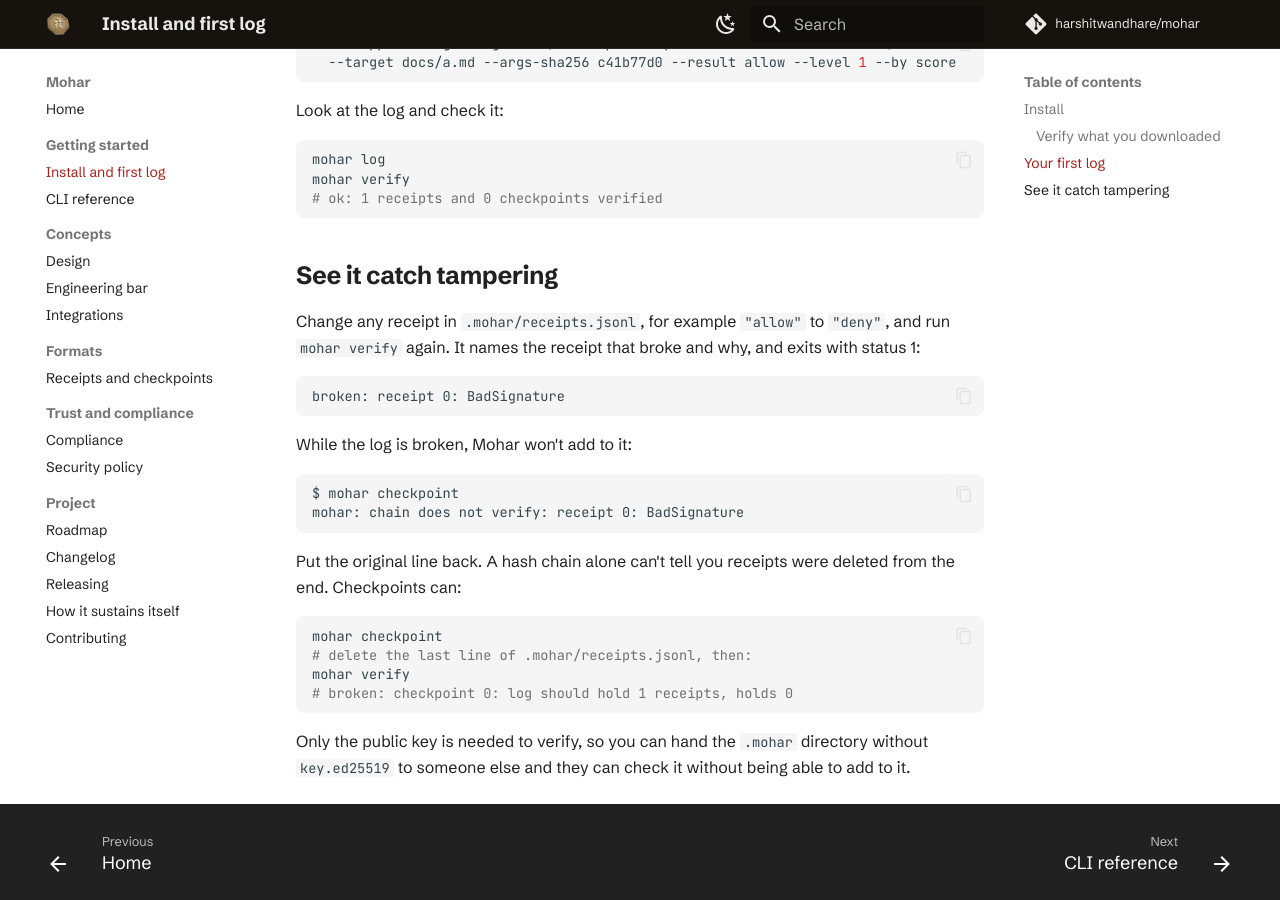
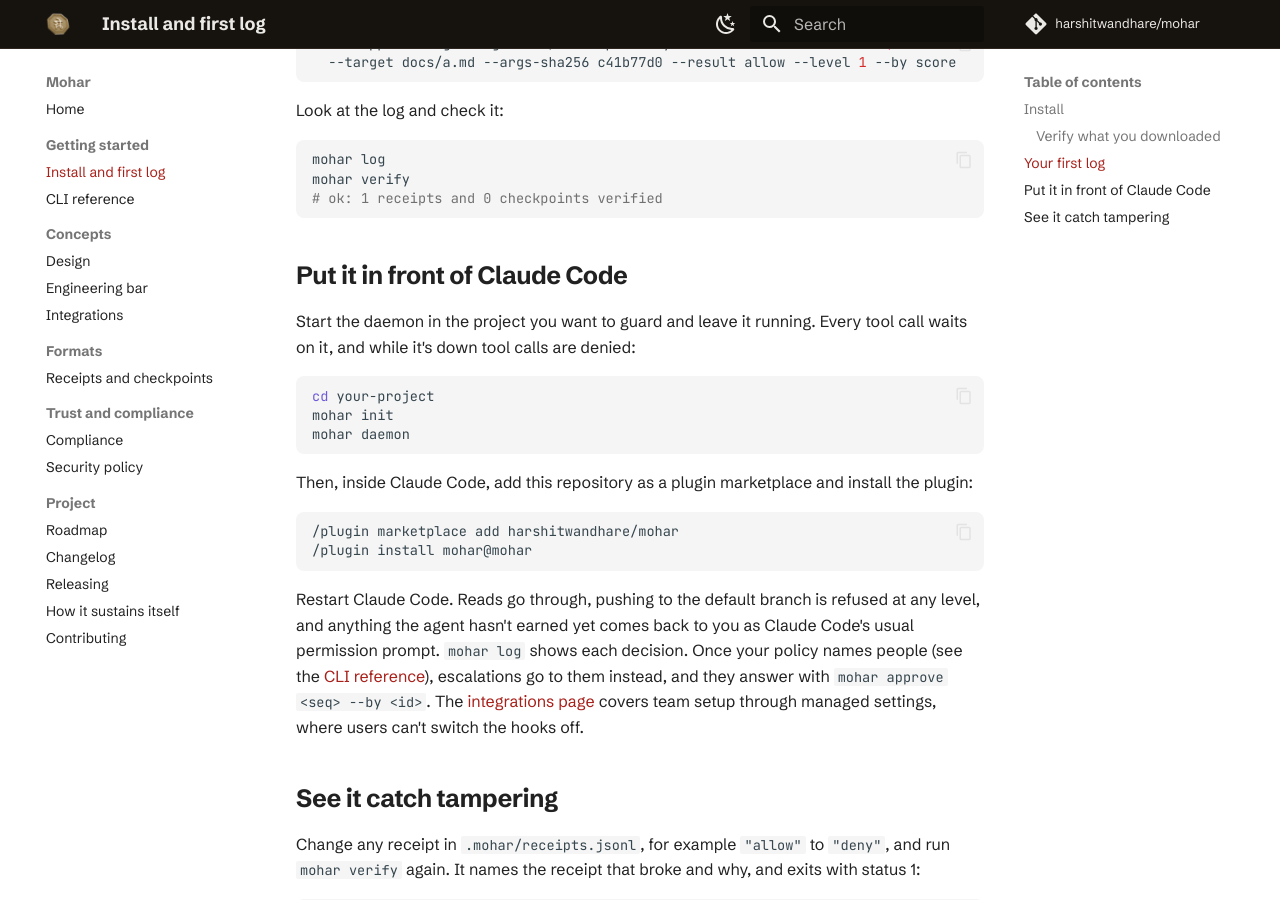
Before and after one commit to harshitwandhare/mohar, an MkDocs documentation site: the page built from docs/getting-started.md, in a window 1280 px wide and 900 px high, scrolled down 813 px. Built offline with MkDocs 1.6.1 and Material for MkDocs 9.7.7, drawn with Linux system fonts in a browser that asks for light colours; comment, search, counter and statistics services are not loaded; the version menu is left out.

Commit message:
docs: plugin marketplace install and docs that match 0.3 (#198)
Signed-off-by: Harshit Wandhare <harshitwandhare45@gmail.com>

````diff
--- a/docs/getting-started.md
+++ b/docs/getting-started.md
@@ -59,6 +59,31 @@
 # ok: 1 receipts and 0 checkpoints verified
 ```
 
+## Put it in front of Claude Code
+
+Start the daemon in the project you want to guard and leave it running. Every tool call waits on it,
+and while it's down tool calls are denied:
+
+```bash
+cd your-project
+mohar init
+mohar daemon
+```
+
+Then, inside Claude Code, add this repository as a plugin marketplace and install the plugin:
+
+```text
+/plugin marketplace add harshitwandhare/mohar
+/plugin install mohar@mohar
+```
+
+Restart Claude Code. Reads go through, pushing to the default branch is refused at any level, and
+anything the agent hasn't earned yet comes back to you as Claude Code's usual permission prompt.
+`mohar log` shows each decision. Once your policy names people (see the [CLI reference](cli.md)),
+escalations go to them instead, and they answer with `mohar approve <seq> --by <id>`. The
+[integrations page](integrations.md) covers team setup through managed settings, where users can't
+switch the hooks off.
+
 ## See it catch tampering
 
 Change any receipt in `.mohar/receipts.jsonl`, for example `"allow"` to `"deny"`, and run
````
Also changed, not shown: CHANGELOG.md (+7 -0 lines), README.md (+12 -0 lines), docs/design.md (+2 -2 lines), docs/index.md (+4 -3 lines), docs/integrations.md (+2 -1 lines), 2 other files.
